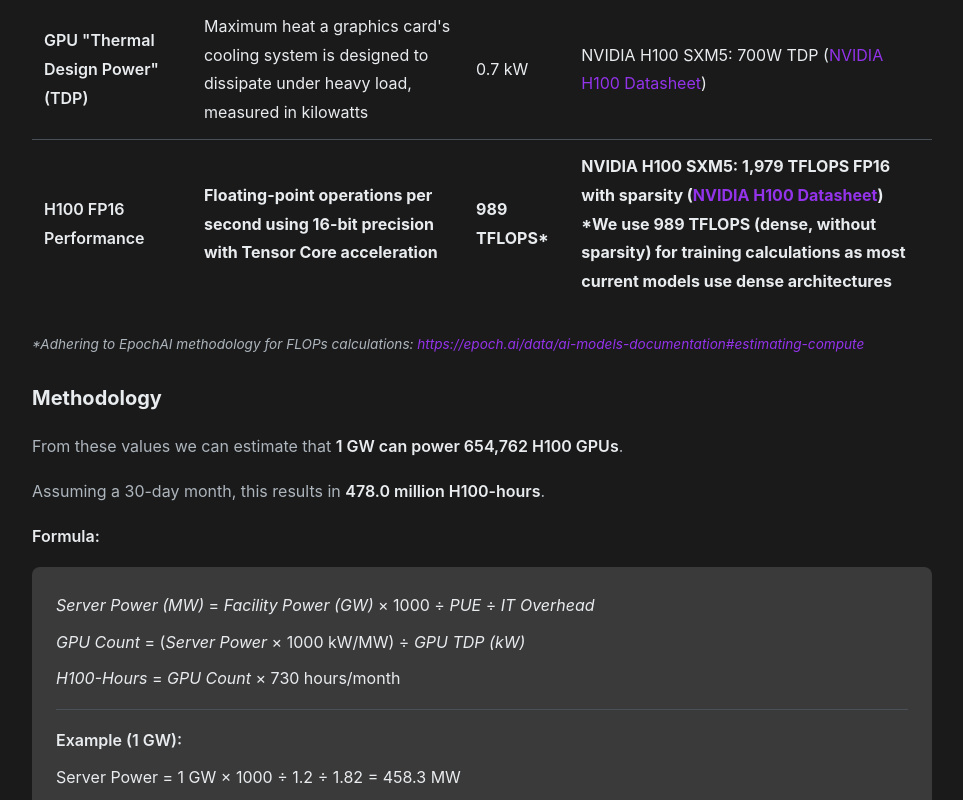
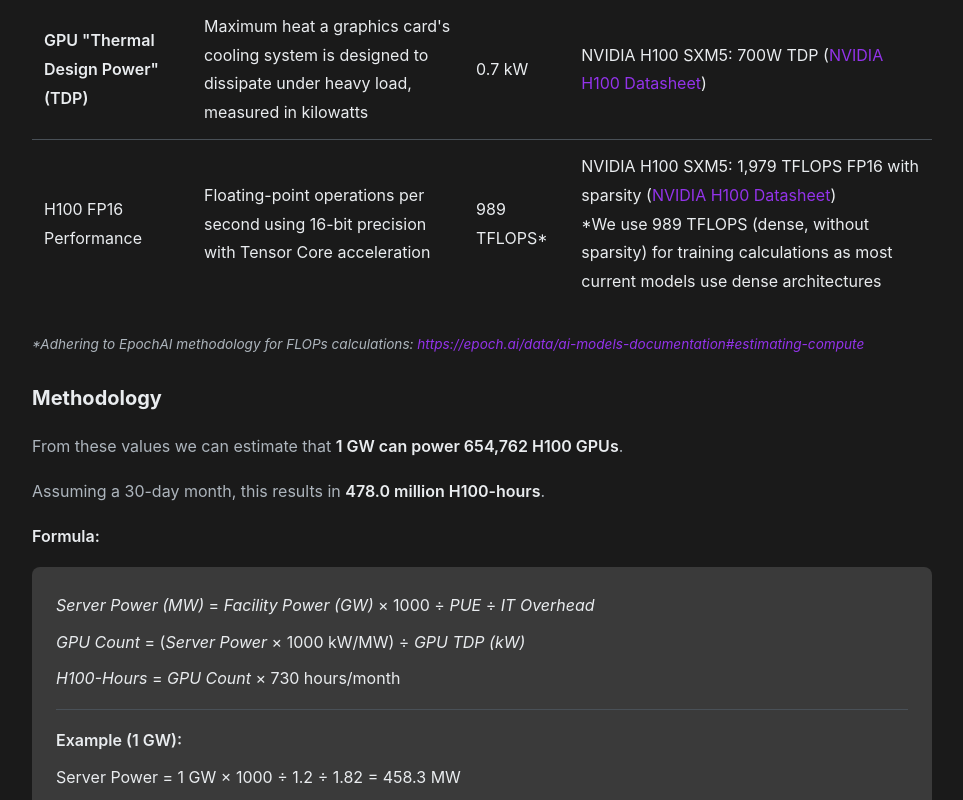
Before and after one commit to anranga95/ai-infra.fyi, a React (Vite) app: page /compute-month in a window 1280 px wide. Shown: the part 2860-3660 px from the top of the page, without its empty margins (272-1235 px from the left). Built offline with nearby package versions, Linux system fonts and the light colour scheme.

Commit message:
formatting fixes for tables

```diff
--- a/src/pages/ComputeMonthPage.tsx
+++ b/src/pages/ComputeMonthPage.tsx
@@ -295,7 +295,7 @@
                   <td>NVIDIA H100 SXM5: 700W TDP (<a href="https://www.nvidia.com/en-us/data-center/h100/" target="_blank" rel="noopener noreferrer">NVIDIA H100 Datasheet</a>)</td>
                 </tr>
                 <tr>
-                  <td><strong>H100 FP16 Performance</strong></td>
+                  <td>H100 FP16 Performance</td>
                   <td>Floating-point operations per second using 16-bit precision with Tensor Core acceleration</td>
                   <td>989 TFLOPS*</td>
                   <td>NVIDIA H100 SXM5: 1,979 TFLOPS FP16 with sparsity (<a href="https://www.nvidia.com/en-us/data-center/h100/" target="_blank" rel="noopener noreferrer">NVIDIA H100 Datasheet</a>)<br />*We use 989 TFLOPS (dense, without sparsity) for training calculations as most current models use dense architectures</td>
--- a/src/styles/global.css
+++ b/src/styles/global.css
@@ -391,7 +391,6 @@
 
 .breakdown-table tr:last-child td {
   border-bottom: none;
-  font-weight: 700;
 }
 
 /* Map Page */
```
